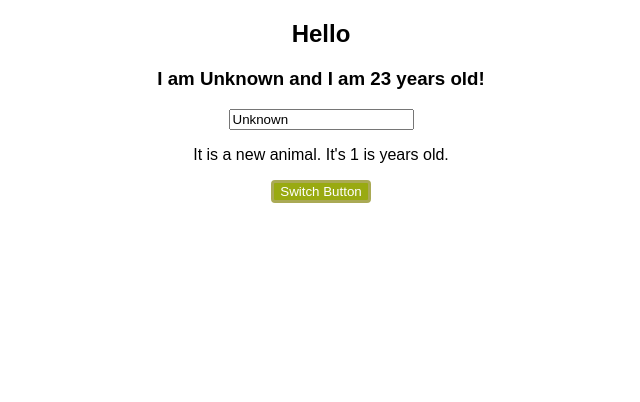
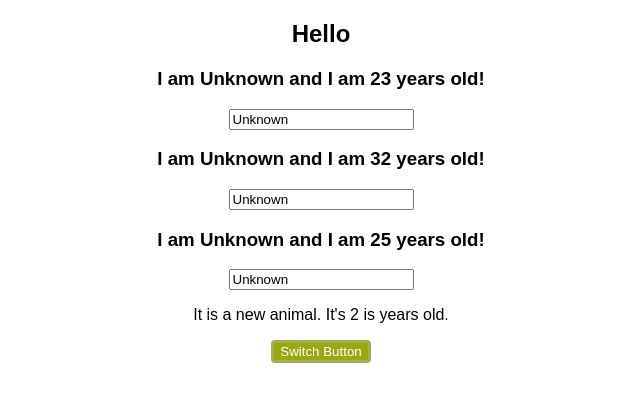
Before and after one commit to ae1663830a/burger_app, a React (Create React App) app in the folder react_app/: page / in a window 1280 px wide. Both pictures are taken after a click on the button "Switch Button". Shown: the top 402 px of the page, without its empty margins (319-959 px from the left). Built offline with nearby package versions, Linux system fonts and the light colour scheme.

Commit message:
simple true-false, toggling list of persons, show/hide

```diff
--- /dev/null
+++ b/react_app/src/Person/ToggleListPersons.js
@@ -0,0 +1,103 @@
+import React, {Component} from 'react'
+import Person from './Person'
+
+
+const Animal = (props) => {
+    return (<div onClick={props.logging}>
+        <p> It is a new animal. It's {props.age} is years old.</p>
+    </div>)
+};
+
+const style = {
+    backgroundColor: '#9a1',
+    border: '3px solid #aa5',
+    borderRadius: '4px',
+    color: 'white'
+};
+
+class ToggleListPersons extends Component {
+
+    state = {
+        persons: [
+            {name: 'Unknown', age: 23},
+            {name: 'Unknown', age: 32},
+            {name: 'Unknown', age: 25}
+        ],
+
+        showPersons: false
+    };
+
+    changeName = (newName, newAge) => {
+        this.setState({
+            persons: [
+                {name: newName, age: newAge},
+                {name: newName, age: newAge},
+                {name: newName, age: newAge}
+            ]
+        });
+        console.log('no Mouse')
+    };
+
+    nameChangeHandler = (event) => {
+        this.setState({
+            persons: [
+                {
+                    name: this.state.persons[0].name,
+                    age: this.state.persons[0].age
+                },
+                {
+                    name: this.state.persons[1].name,
+                    age: this.state.persons[1].age
+                },
+                {
+                    name: event.target.value,
+                    age: this.state.persons[2].age
+                }
+            ]
+        })
+    };
+
+    togglePersonsHandler = () => {
+        this.setState({
+            showPersons: !this.state.showPersons
+        })
+    };
+
+    render() {
+        return (
+            <div className="App">
+                <h2>Hello </h2>
+                {
+                    this.state.showPersons ? // If it is true = show the div block below
+                        <div>
+                            <Person
+                                name={this.state.persons[0].name}
+                                click={this.changeName.bind(this, 'Andy', 45)}
+                                age={this.state.persons[0].age}
+                            />
+                            <Person
+                                name={this.state.persons[1].name}
+                                click={this.changeName.bind(this, 'Andy', 45)}
+                                age={this.state.persons[1].age}
+                            />
+                            <Person
+                                name={this.state.persons[2].name}
+                                click={this.changeName.bind(this, 'Andy', 45)}
+                                age={this.state.persons[2].age}
+                                changed={this.nameChangeHandler}
+                            />
+                        </div> : null // if it is false = show null 'nothing'
+                }
+
+                <Animal logging={() => console.log('error')}
+                        age={Math.ceil(Math.random() * 5)}
+                />
+                <button style={style} onClick={this.togglePersonsHandler}>
+                    Switch Button
+                </button>
+            </div>
+        )
+    }
+}
+
+export default ToggleListPersons;
--- a/react_app/src/index.js
+++ b/react_app/src/index.js
@@ -4,6 +4,7 @@ import './index.css';
 import App from './App';
 import NewPerson from './Person/NewPerson'
 import registerServiceWorker from './registerServiceWorker';
+import ToggleListPersons from "./Person/ToggleListPersons";
 
-ReactDOM.render(<NewPerson />, document.getElementById('root'));
+ReactDOM.render(<ToggleListPersons />, document.getElementById('root'));
 registerServiceWorker();
```
Also changed, not shown: react_app/src/Person/NewPerson.js (line endings or trailing spaces).
